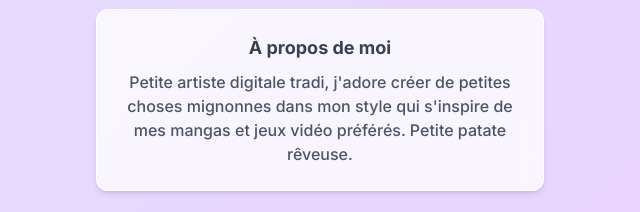
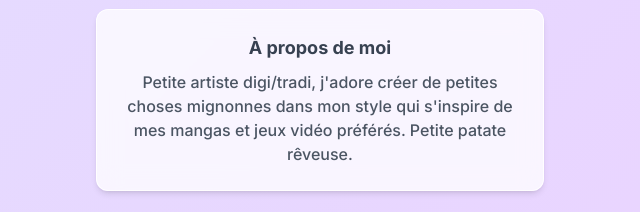
Before and after one commit to GuillaumeBedenes/WifeSite, a plain HTML site: page index.html in a window 1280 px wide. Shown: the part 219-431 px from the top of the page, 320-960 px from the left. Drawn offline with nearby package versions, Linux system fonts and the light colour scheme.

Commit message:
[FIX] fixe name of about me

```diff
--- a/index.html
+++ b/index.html
@@ -66,7 +66,7 @@
             <section class="content-card text-center p-6 rounded-xl shadow-md mb-6">
                 <h2 class="font-bold text-lg text-gray-700 mb-2">À propos de moi</h2>
                 <p class="text-gray-600">
-                    Petite artiste digitale tradi, j'adore créer de petites choses mignonnes dans mon style qui s'inspire de mes mangas et jeux vidéo préférés. Petite patate rêveuse.
+                    Petite artiste digi/tradi, j'adore créer de petites choses mignonnes dans mon style qui s'inspire de mes mangas et jeux vidéo préférés. Petite patate rêveuse.
                 </p>
             </section>
 
```
Also changed, not shown: index.html.txt (deleted).
